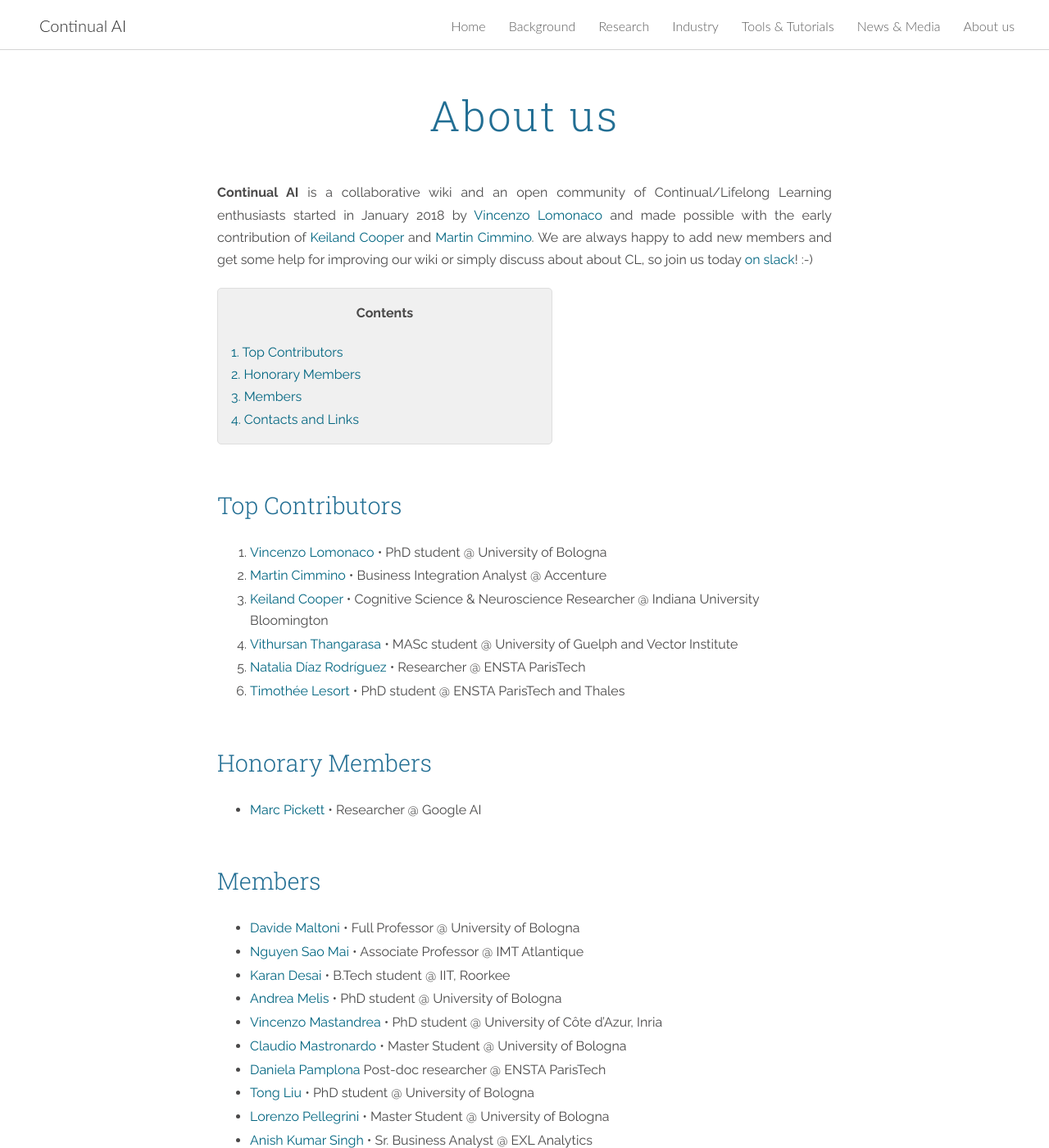
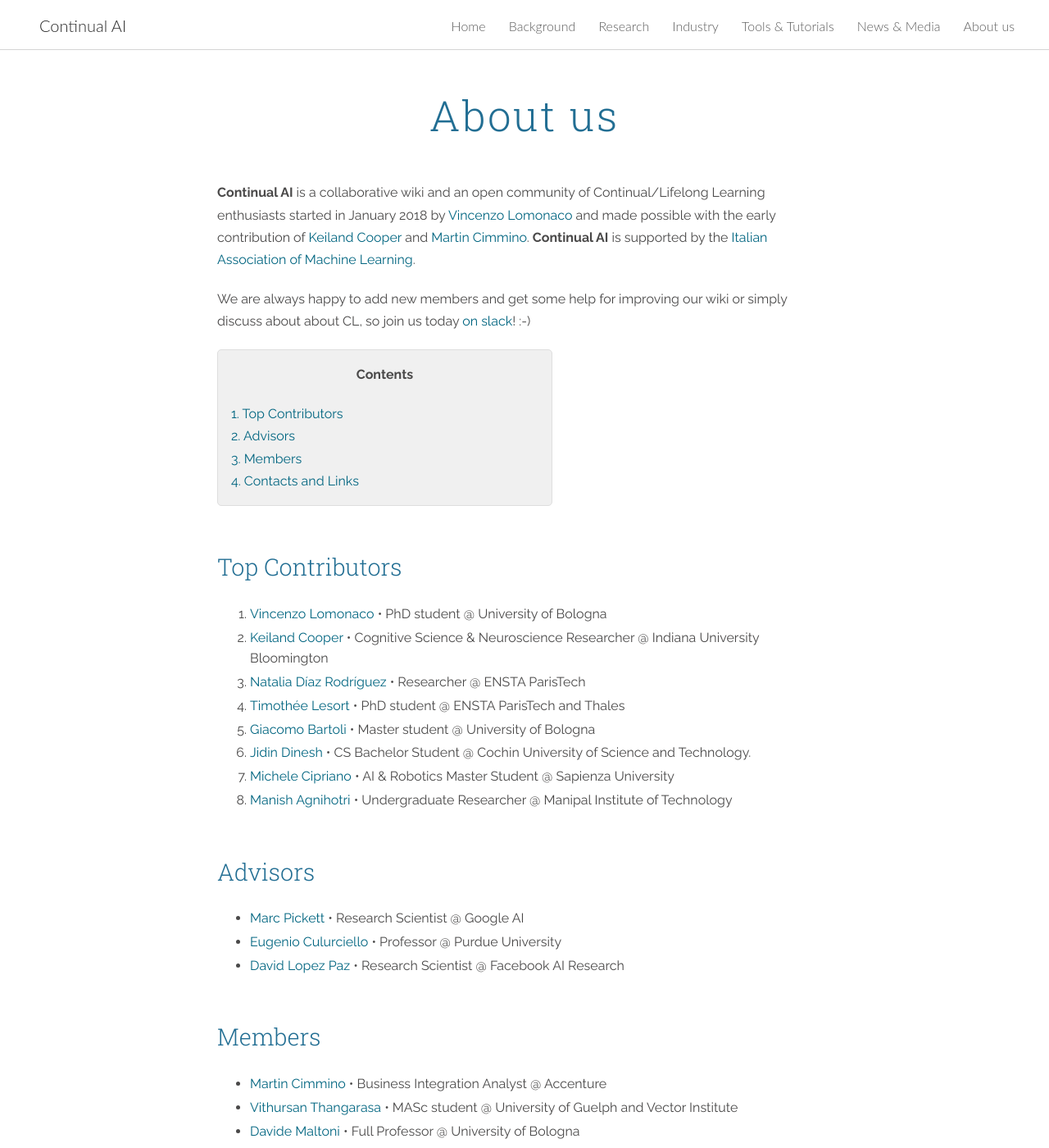
Before and after one commit to giparisi/website, a Jekyll site: the page built from about_us.md, in a window 1280 px wide and 1400 px high. Shown: the whole window at 82% size. Built offline with Jekyll 4.4.1, drawn with Linux system fonts in a browser that asks for light colours; nearby versions of some CDN libraries; some of the changed text lies outside the part shown.

Commit message:
favicon fixed, un-justified text, members added, advisors added.

```diff
--- a/_includes/head.html
+++ b/_includes/head.html
@@ -43,15 +43,15 @@
   <meta name="theme-color" content="#ffffff">
 	--!>
 
-	<!-- new favicon code !-->
+	<!-- new favicon code
 	<link rel="apple-touch-icon" sizes="180x180" href="{{ "/images/favicons/apple-touch-icon.png" | prepend: site.baseurl }}">
 	<link rel="icon" type="image/png" href="{{ "/images/favicons/favicon-32x32.png" | prepend: site.baseurl }}" sizes="32x32">
 	<link rel="icon" type="image/png" href="{{ "/images/favicons/favicon-16x16.png" | prepend: site.baseurl }}" sizes="16x16">
 	<link rel="manifest" href="{{ "/images/favicons/manifest.json" | prepend: site.baseurl }}">
-	<link rel="mask-icon" href="{{ "/images/favicons/safari-pinned-tab.svg" | prepend: site.baseurl }}" color="#5bbad5">
+	<link rel="mask-icon" href="{{ "/images/favicons/safari-pinned-tab.svg" | prepend: site.baseurl }}" color="#5bbad5">!-->
 	<link rel="shortcut icon" href="{{ "/images/favicons/favicon.ico" | prepend: site.baseurl }}">
-	<meta name="msapplication-config" content="{{ "/images/favicons/browserconfig.xml" | prepend: site.baseurl }}">
-	<meta name="theme-color" content="#ffffff">
+	<!--<meta name="msapplication-config" content="{{ "/images/favicons/browserconfig.xml" | prepend: site.baseurl }}">
+	<meta name="theme-color" content="#ffffff">!-->
 	<!-- end new favicon code !-->
 
   <link rel="stylesheet" href="{{ "/css/main.css" | prepend: site.baseurl }}">
--- a/about_us.md
+++ b/about_us.md
@@ -3,13 +3,15 @@
 layout: page
 ---
 
-**Continual AI** is a collaborative wiki and an open community of Continual/Lifelong Learning enthusiasts started in January 2018 by [Vincenzo Lomonaco](http://vincenzolomonaco.com) and made possible with the early contribution of [Keiland Cooper](http://kwcooper.xyz) and [Martin Cimmino](https://www.linkedin.com/in/martin-cimmino-23a87086/). We are always happy to add new members and get some help for improving our wiki or simply discuss about about CL, so join us today [on slack](https://continualai.herokuapp.com/)! :-)
+**Continual AI** is a collaborative wiki and an open community of Continual/Lifelong Learning enthusiasts started in January 2018 by [Vincenzo Lomonaco](http://vincenzolomonaco.com) and made possible with the early contribution of [Keiland Cooper](http://kwcooper.xyz) and [Martin Cimmino](https://www.linkedin.com/in/martin-cimmino-23a87086/). **Continual AI** is supported by the [Italian Association of Machine Learning](https://iaml.it/).
+
+We are always happy to add new members and get some help for improving our wiki or simply discuss about about CL, so join us today [on slack](https://continualai.herokuapp.com/)! :-)
 
 <div style="background: rgba(0,0,0,0.06) none repeat scroll 0% 0%; border: 1px solid rgb(222, 222, 222); padding: 1em; border-radius: 5px; margin-top:20px; max-width: 50%">
 	<p style="text-align: center;"><strong>Contents</strong></p>
 	<p style="text-align: left; margin-bottom: 0px;">
 		<a href="#top_contributors">1. Top Contributors</a><br>
-		<a href="#honorary">2. Honorary Members</a><br>
+		<a href="#advisors">2. Advisors</a><br>
 		<a href="#members">3. Members</a><br>
 		<a href="#contacts">4. Contacts and Links</a>
 	</p>
@@ -20,21 +22,26 @@
 <h3 id="contributors" style="margin-bottom:30px">Top Contributors</h3>
 
  1. [Vincenzo Lomonaco](http://vincenzolomonaco.com) &bull; PhD student @ University of Bologna
- 2. [Martin Cimmino](https://www.linkedin.com/in/martin-cimmino-23a87086/) &bull; Business Integration Analyst @ Accenture
- 3. [Keiland Cooper](http://kwcooper.xyz) &bull; Cognitive Science & Neuroscience Researcher @ Indiana University Bloomington
- 4. [Vithursan Thangarasa](https://embedding.ai/) &bull; MASc student @ University of Guelph and Vector Institute
- 5. [Natalia Díaz Rodríguez](https://about.me/NataliaDiazRodriguez) &bull; Researcher @ ENSTA ParisTech
- 6. [Timothée Lesort](https://scholar.google.com/citations?user=5NttkuoAAAAJ&hl=en) &bull; PhD student @ ENSTA ParisTech and Thales
+ 2. [Keiland Cooper](http://kwcooper.xyz) &bull; Cognitive Science & Neuroscience Researcher @ Indiana University Bloomington
+ 3. [Natalia Díaz Rodríguez](https://about.me/NataliaDiazRodriguez) &bull; Researcher @ ENSTA ParisTech
+ 4. [Timothée Lesort](https://scholar.google.com/citations?user=5NttkuoAAAAJ&hl=en) &bull; PhD student @ ENSTA ParisTech and Thales
+ 5. [Giacomo Bartoli](https://www.linkedin.com/in/giacomobartolism/) &bull; Master student @ University of Bologna
+ 6. [Jidin Dinesh](https://www.linkedin.com/in/jidin-dinesh/) &bull; CS Bachelor Student @ Cochin University of Science and Technology.
+ 7. [Michele Cipriano](https://www.linkedin.com/in/michelecipriano/) &bull; AI & Robotics Master Student @ Sapienza University
+ 8. [Manish Agnihotri](http://www.linkedin.com/in/manish-agnihotri-50b9ab135) &bull; Undergraduate Researcher @ Manipal Institute of Technology
 
- <a name="Honorary Members"></a>
-<h3 id="honorary" style="margin-bottom:30px">Honorary Members</h3>
+ <a name="Advisors"></a>
+<h3 id="advisors" style="margin-bottom:30px">Advisors</h3>
 
- - [Marc Pickett](https://ai.google/research/people/MarcPickett) &bull; Researcher @ Google AI
+ - [Marc Pickett](https://ai.google/research/people/MarcPickett) &bull; Research Scientist @ Google AI
+ - [Eugenio Culurciello](https://e-lab.github.io/html/contact-eugenio-culurciello.html) &bull; Professor @ Purdue University
+ - [David Lopez Paz](https://lopezpaz.org/) &bull; Research Scientist @ Facebook AI Research
 
 
 <a name="members"></a>
 <h3 id="members" style="margin-bottom:30px">Members</h3>
-
+ - [Martin Cimmino](https://www.linkedin.com/in/martin-cimmino-23a87086/) &bull; Business Integration Analyst @ Accenture
+ - [Vithursan Thangarasa](https://embedding.ai/) &bull; MASc student @ University of Guelph and Vector Institute
  - [Davide Maltoni](https://www.unibo.it/sitoweb/davide.maltoni/) &bull; Full Professor @ University of Bologna
  - [Nguyen Sao Mai](http://nguyensmai.free.fr/Home.html) &bull; Associate Professor @ IMT Atlantique
  - [Karan Desai](https://www.linkedin.com/in/karan-desai-050b68bb/) &bull; B.Tech student @ IIT, Roorkee
@@ -92,9 +97,22 @@
  - [Kaisa Kukkonen](https://pinkgranny.github.io/my-portfolio-live/) &bull; PhD Student @ University of Turku
  - [Rishabh Gupta](https://www.linkedin.com/in/rishabh-gupta-ai/) &bull; ML Developer @ Google
  - [Claudio Greco](https://claudiogreco.github.io/) &bull; PhD student @ the Center for Mind/Brain Sciences
- - [Tabish Shaikh](https://tabshaikh.github.io/portfolio/) &bull; Bachelor Student at IIT Jammu
- - [Michele Cipriano](https://www.linkedin.com/in/michelecipriano/) &bull; AI & Robotics Master Student @ Sapienza University
+ - [Tabish Shaikh](https://tabshaikh.github.io/portfolio/) &bull; Bachelor Student @ IIT Jammu
  - [Savan Visalpara](https://www.linkedin.com/in/savanvisalpara/) &bull; Deep Learning Engineer @ Techno Samarthyam
+ - [Maria Madalina Stanciu](https://www.linkedin.com/in/madalinastanciunetdeveloper/) &bull; Software Developer @ Sustainalytics
+ - [Angelo Trotta](http://angelotrotta.com/) &bull; Postoctoral Researcher @ University of Bologna
+ - [Sai Krishna](http://cs.cmu.edu/~srallaba) &bull; PhD student @ Carnegie Mellon University
+ - [Viviana Palumbo](https://www.facebook.com/viviana.palumbo.927?ref=br_rs) &bull; Programme Coordinator @ University of Bologna
+ - [Akshita Gupta](http://akshitac8.github.io/) &bull; Outreachy Intern @ Mozilla Fundation
+ - [Massimo Caccia](https://mila.quebec/en/person/massimo-caccia/) &bull; PhD @ MILA
+ - [Olena Shevchenko](https://www.linkedin.com/in/olena-shevchenko-5b9920120/) &bull; ML Engineer @ GlobalLogic
+ - [Massimiliano Patacchiola](https://mpatacchiola.github.io/) &bull; Postdoctoral ML Researcher @ University of Edinburgh
+ - [Viraj Mavani](https://www.virajmavani.me/) &bull; Masters student in CS @ The University of Texas
+ - [Jaivarsan B](https://greed2411.github.io/) &bull; Intern @ symphonyAI
+ - [Ioannis Kourouklides](http://www.kourouklides.com/) &bull; PhD @ Cyprus University of Technology
+ - [Francesco Manfredi](https://www.datafor.fun/) &bull; AI master student @ University of Pisa
+ - [Gianpiero Salvi](https://www.kth.se/profile/giampi) &bull; Associate ML Professor @ KTH Royal Institute of Technology
+ - [Amine Othman](https://www.linkedin.com/in/amine-othman-961a95132/) &bull; R&D Engineer @ NFC-i
 
 <a href="#contacts"></a>
 <h3 style="margin-bottom:30px;" id="contacts">Contacts and Links</h3>
--- a/css/uno.css
+++ b/css/uno.css
@@ -989,8 +989,8 @@
 p {
 	margin-bottom: 1.3em;
 	line-height: 1.7em;
-	text-align: justify;
-	text-justify: inter-word;
+	/*text-align: justify;
+	text-justify: inter-word;*/
 }
 
 strong {
```
Also changed, not shown: other parts of about_us.md (+0 -2 lines), research.md (+6 -23 lines).
